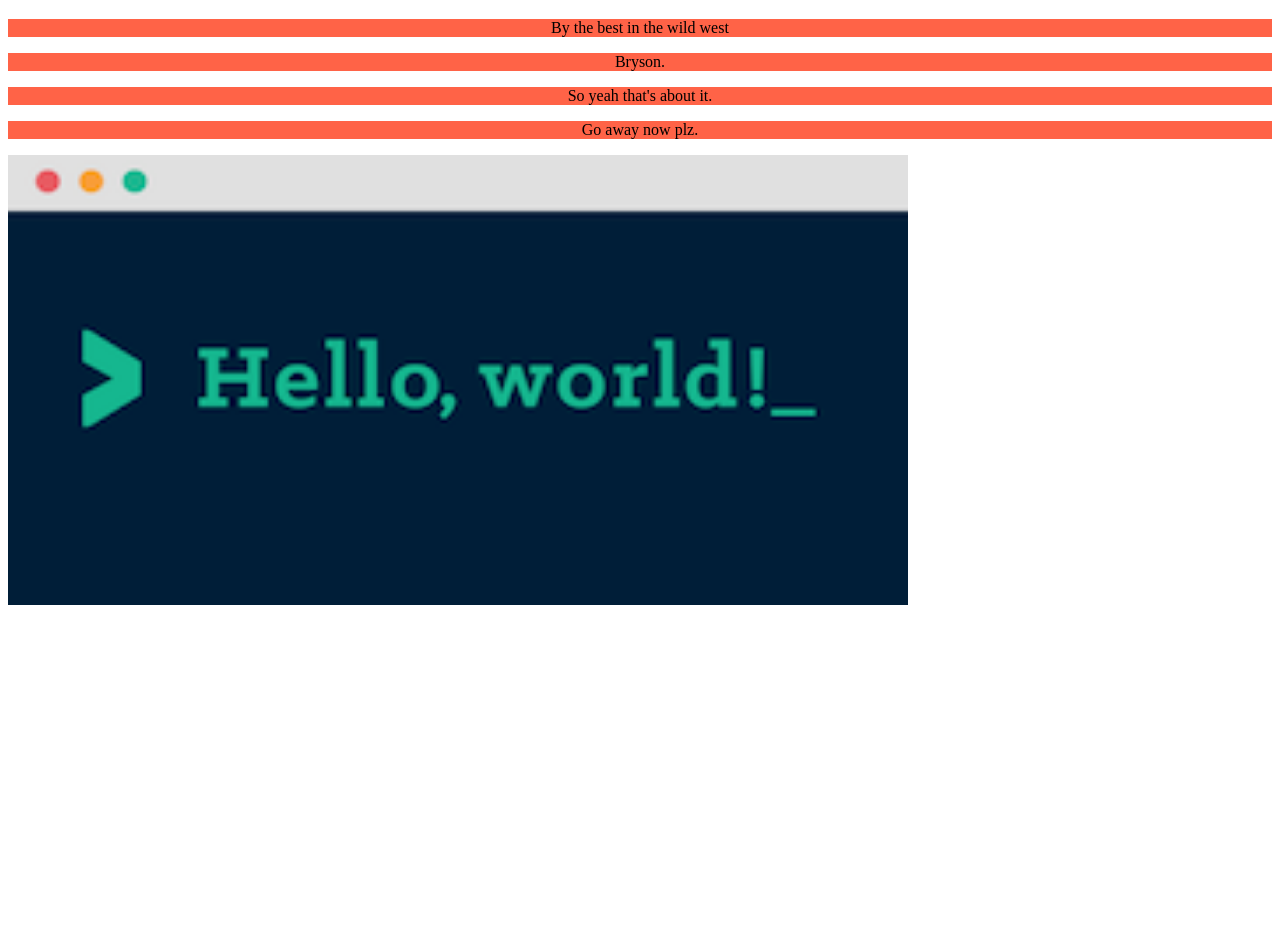
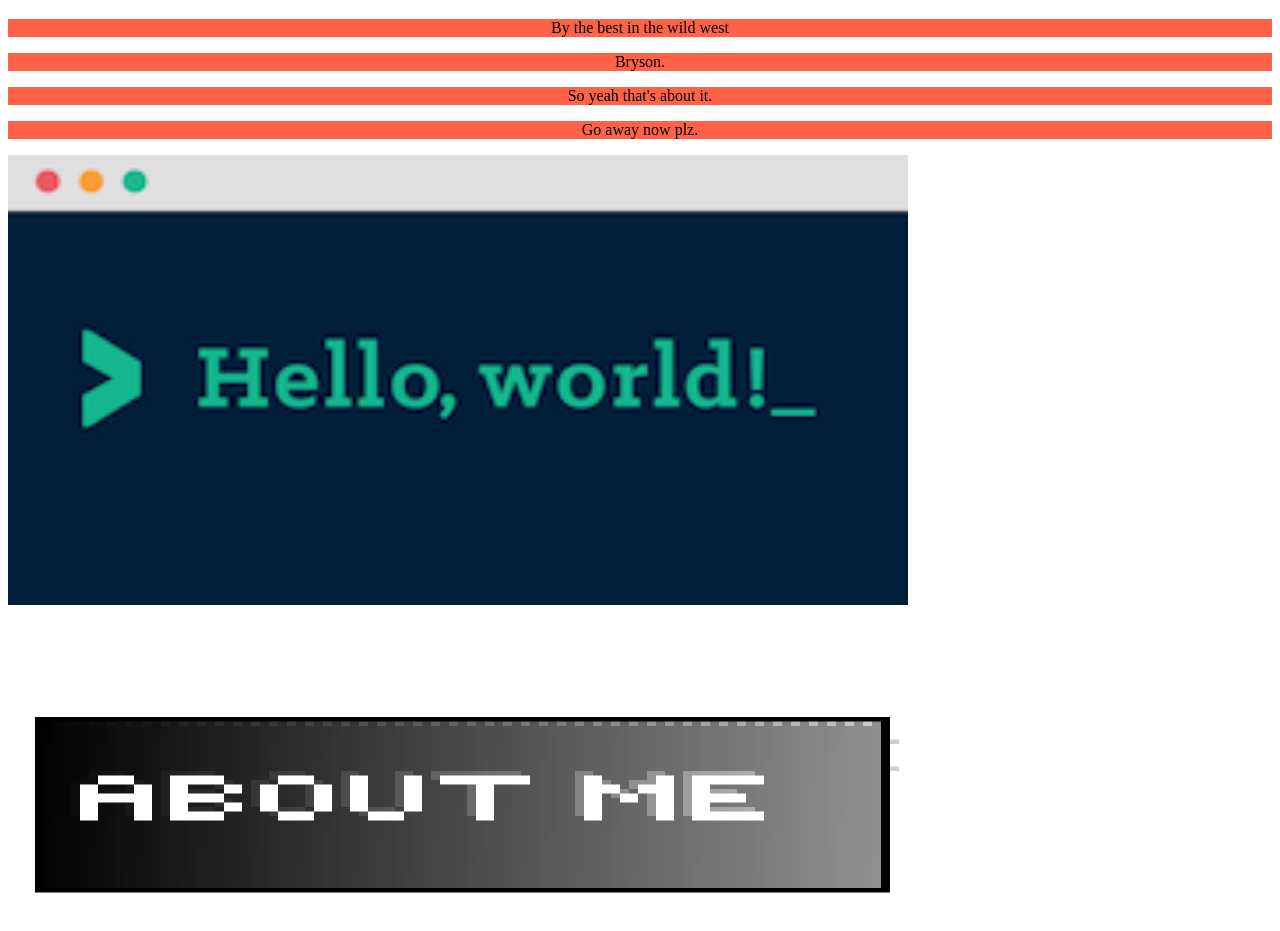
Before and after one commit to Bryson-Mazzarello/Website-Project, a plain HTML site: page index.html in a window 1280 px wide. Shown: the part 61-992 px from the top of the page. Before the commit the page ends 800 px from the top, so only its background shows below. Drawn offline with Linux system fonts and the light colour scheme.

Commit message:
Update index.html

```diff
--- a/index.html
+++ b/index.html
@@ -13,5 +13,7 @@
 
 <img src="./hello_world.png" alt="alternatetext" style="width:900px;height:450px;">
 
+<img src="./pixil-frame-0.png" alt="alternatetext" style="width:900px;height:450px;">
+
 </body>
 </html>
```
